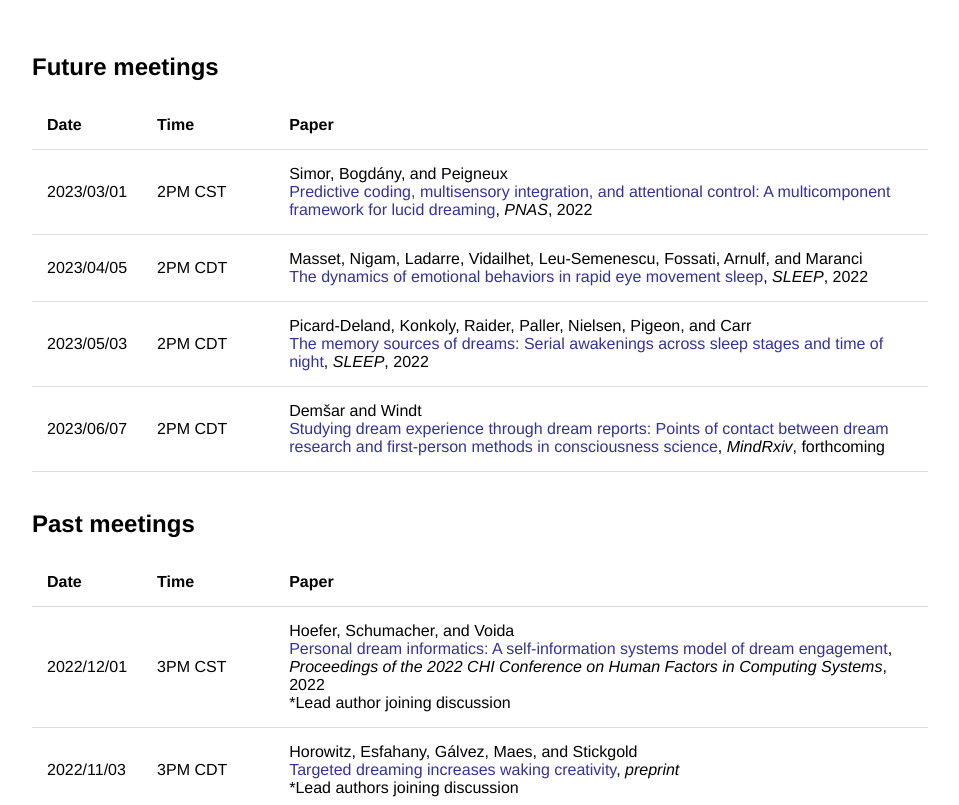
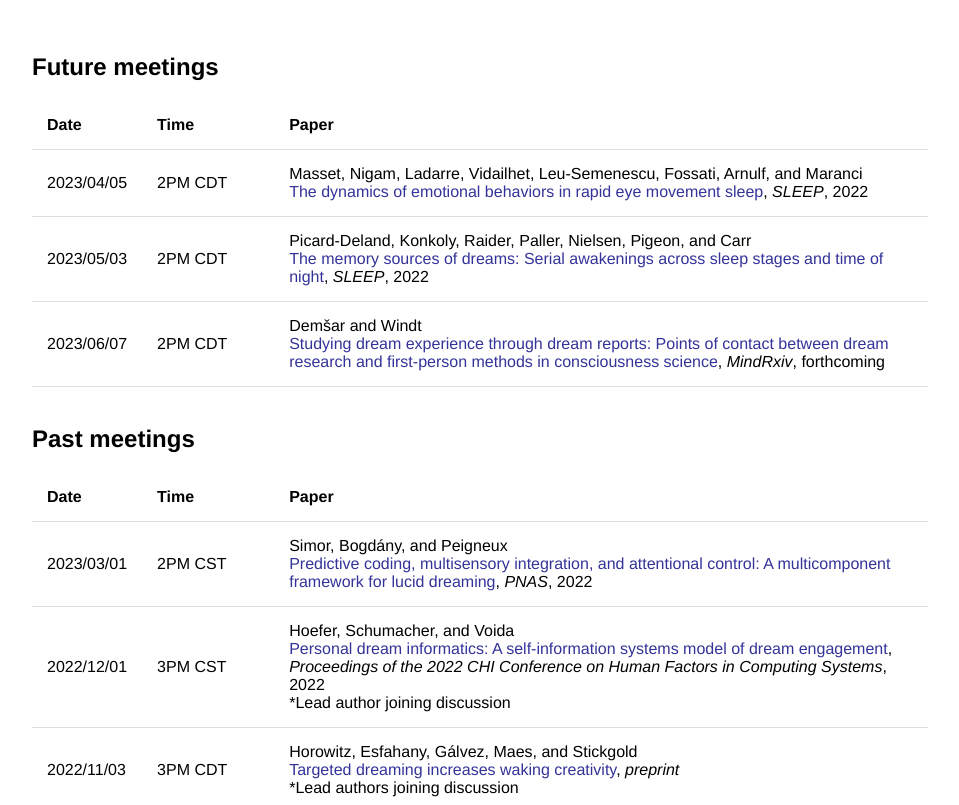
Before and after one commit to remrama/remrama.github.io, a Jekyll site: the page built from drrc/index.html, in a window 1280 px wide and 900 px high, scrolled down 521 px, cut to the strip 95-900 px from the top of the window. Shown: the whole strip, without its empty margins (160-1119 px from the left). Built offline with Jekyll 4.4.1, drawn with Linux system fonts in a browser that asks for light colours; some of the changed lines change nothing that is shown.

Commit message:
Update index.html

```diff
--- a/drrc/index.html
+++ b/drrc/index.html
@@ -37,12 +37,6 @@ title: DRRC
             <th>Paper</th>
         </tr>
         <tr>
-            <td>2023/03/01</td>
-            <td>2PM CST</td>
-            <td>Simor, Bogdány, and Peigneux<br><a href="https://doi.org/10.1073/pnas.2123418119">Predictive coding, multisensory integration, and attentional control: A multicomponent framework for lucid dreaming</a>, <i>PNAS</i>, 2022</td>
-
-        </tr>
-        <tr>
             <td>2023/04/05</td>
             <td>2PM CDT</td>
             <td>Masset, Nigam, Ladarre, Vidailhet, Leu-Semenescu, Fossati, Arnulf, and Maranci<br><a href="https://doi.org/10.1093/sleep/zsac285">The dynamics of emotional behaviors in rapid eye movement sleep</a>, <i>SLEEP</i>, 2022</td>
@@ -72,6 +66,12 @@ title: DRRC
             <th>Date</th>
             <th>Time</th>
             <th>Paper</th>
+        </tr>
+        <tr>
+            <td>2023/03/01</td>
+            <td>2PM CST</td>
+            <td>Simor, Bogdány, and Peigneux<br><a href="https://doi.org/10.1073/pnas.2123418119">Predictive coding, multisensory integration, and attentional control: A multicomponent framework for lucid dreaming</a>, <i>PNAS</i>, 2022</td>
+
         </tr>
         <tr>
             <td>2022/12/01</td>
```
